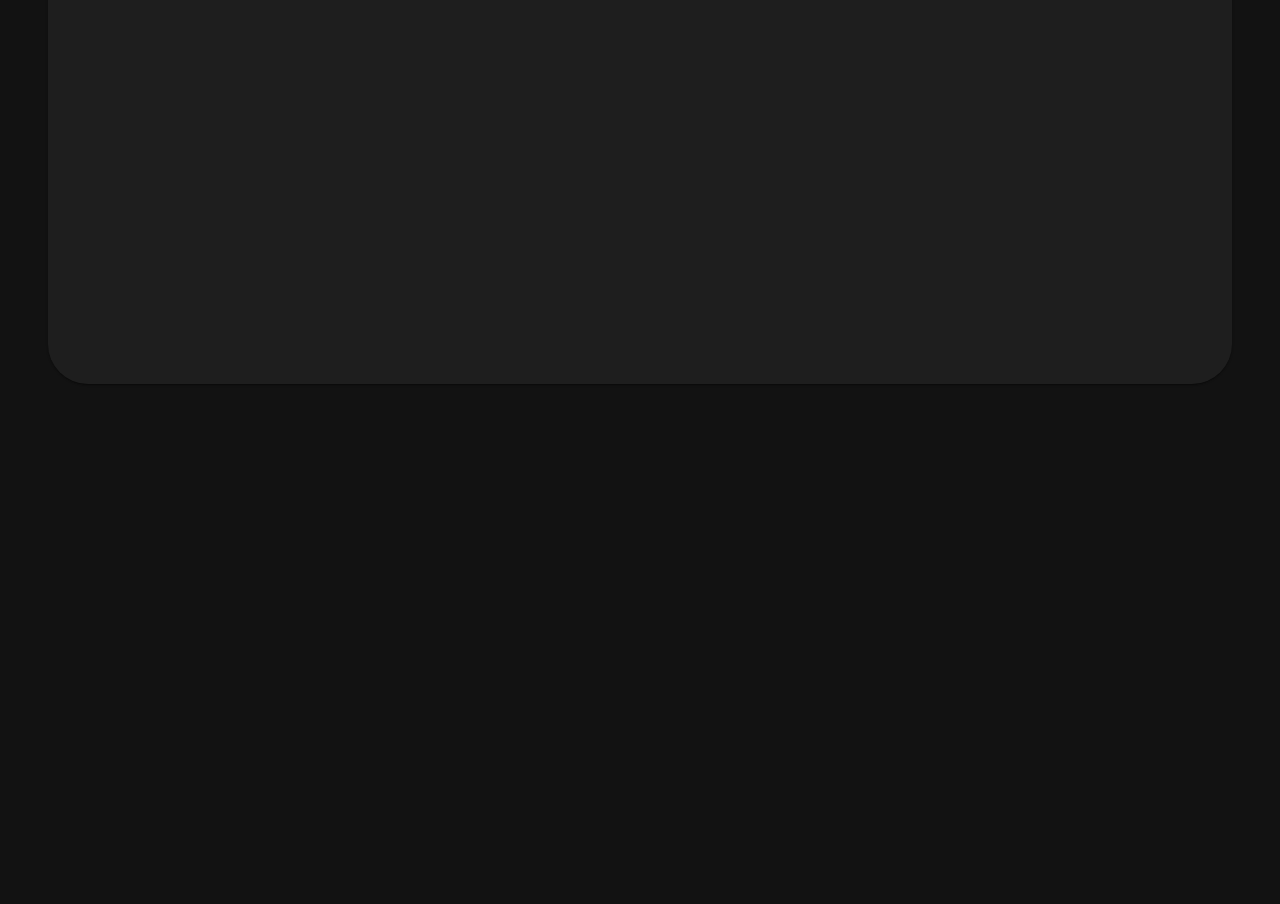
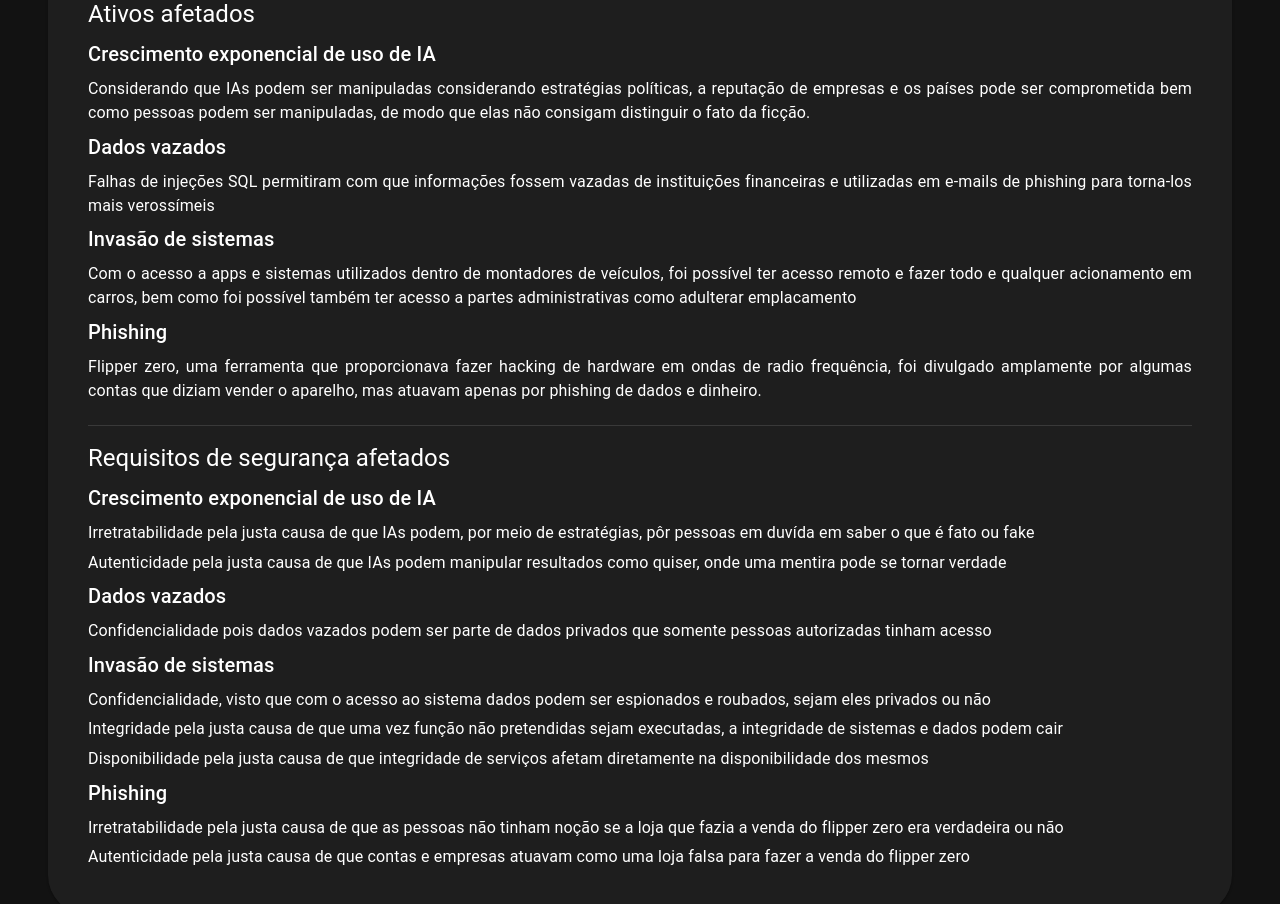
Before and after one commit to arthurdaszago/system-secutiry-ifc, a Next.js app: page /podcasts in a window 1280 px wide. Shown: the part 240-1144 px from the top of the page. Before the commit the page ends 800 px from the top, so only its background shows below. Built offline with nearby package versions, Linux system fonts and the light colour scheme.

Commit message:
added podcast page, change on cybernetic attacks

```diff
--- a/src/pages/ataques-ciberneticos/index.tsx
+++ b/src/pages/ataques-ciberneticos/index.tsx
@@ -24,6 +24,8 @@ export default function Index() {
 
                     <Card sx={{ p: 5, borderRadius: 10, textAlign: 'justify' }}>
                         <Typography variant="h4" gutterBottom>Ataques cibernéticos</Typography>
+
+                        <Typography variant="body1" gutterBottom>Refere a ações maliciosas projetadas por adversários para comprometer ativos por meio de agentes (tipos de malwares) para obter vantagens </Typography>
 
                         <Stack>
                             <Typography variant="h5" gutterBottom>Zero day exploit</Typography>
--- a/src/pages/podcasts/index.tsx
+++ b/src/pages/podcasts/index.tsx
@@ -1,5 +1,5 @@
 import { Page } from "@/components/Page";
-import { Breadcrumbs, Card, Container, Link, Stack, Typography } from "@mui/material";
+import { Breadcrumbs, Card, Container, Divider, Link, Stack, Typography } from "@mui/material";
 import { NavigateNext as NavigateNextIcon } from '@mui/icons-material'
 import { PATH } from "@/routes/routes";
 
@@ -22,8 +22,49 @@ export default function Index() {
                         </Typography>
                     </Breadcrumbs>
 
-                    <Card sx={{ p: 30, borderRadius: 10 }}>
+                    <Card sx={{ p: 5, borderRadius: 10, textAlign: 'justify' }}>
+                        <Typography variant="h4" gutterBottom>Podcast Cyber morning call #227</Typography>
+
                         <Stack>
+                            <Typography variant="h5" gutterBottom>Ativos afetados</Typography>
+
+                            <Typography variant="h6" gutterBottom>Crescimento exponencial de uso de IA</Typography>
+                            <Typography gutterBottom>Considerando que IAs podem ser manipuladas considerando estratégias políticas, a reputação de empresas e os países pode ser comprometida bem como pessoas podem ser manipuladas, de modo que elas não consigam distinguir o fato da ficção.</Typography>
+
+                            <Typography variant="h6" gutterBottom>Dados vazados</Typography>
+                            <Typography gutterBottom>Falhas de injeções SQL permitiram com que informações fossem vazadas de instituições financeiras e utilizadas em e-mails de phishing para torna-los mais verossímeis</Typography>
+
+                            <Typography variant="h6" gutterBottom>Invasão de sistemas</Typography>
+                            <Typography gutterBottom>Com o acesso a apps e sistemas utilizados dentro de montadores de veículos, foi possível ter acesso remoto e fazer todo e qualquer acionamento em carros, bem como foi possível também ter acesso a partes administrativas como adulterar emplacamento </Typography>
+
+                            <Typography variant="h6" gutterBottom>Phishing</Typography>
+                            <Typography gutterBottom>Flipper zero, uma ferramenta que proporcionava fazer hacking de hardware em ondas de radio frequência, foi divulgado amplamente por algumas contas que diziam vender o aparelho, mas atuavam apenas por phishing de dados e dinheiro. </Typography>
+
+
+
+                        </Stack>
+
+                        <Divider sx={{ my: 2 }} />
+
+                        <Stack>
+                            <Typography variant="h5" gutterBottom>Requisitos de segurança afetados</Typography>
+
+                            <Typography variant="h6" gutterBottom>Crescimento exponencial de uso de IA</Typography>
+                            <Typography gutterBottom>Irretratabilidade pela justa causa de que IAs podem, por meio de estratégias, pôr pessoas em duvída em saber o que é fato ou fake</Typography>
+                            <Typography gutterBottom>Autenticidade pela justa causa de que IAs podem manipular resultados como quiser, onde uma mentira pode se tornar verdade</Typography>
+
+                            <Typography variant="h6" gutterBottom>Dados vazados</Typography>
+                            <Typography gutterBottom>Confidencialidade pois dados vazados podem ser parte de dados privados que somente pessoas autorizadas tinham acesso</Typography>
+
+                            <Typography variant="h6" gutterBottom>Invasão de sistemas</Typography>
+                            <Typography gutterBottom>Confidencialidade, visto que com o acesso ao sistema dados podem ser espionados e roubados, sejam eles privados ou não</Typography>
+                            <Typography gutterBottom>Integridade pela justa causa de que uma vez função não pretendidas sejam executadas, a integridade de sistemas e dados podem cair</Typography>
+                            <Typography gutterBottom>Disponibilidade pela justa causa de que integridade de serviços afetam diretamente na disponibilidade dos mesmos</Typography>
+
+                            <Typography variant="h6" gutterBottom>Phishing</Typography>
+                            <Typography gutterBottom>Irretratabilidade pela justa causa de que as pessoas não tinham noção se a loja que fazia a venda do flipper zero era verdadeira ou não </Typography>
+                            <Typography gutterBottom>Autenticidade pela justa causa de que contas e empresas atuavam como uma loja falsa para fazer a venda do flipper zero </Typography>
+
 
                         </Stack>
                     </Card>
```
